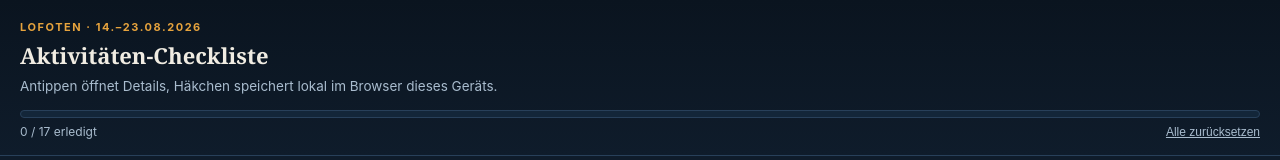
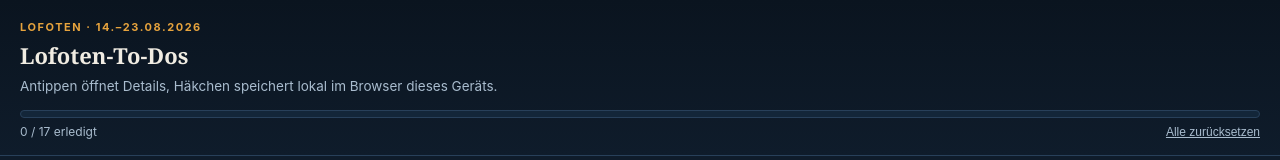
Before and after one commit to ebol341/lofoten-to-dos, a plain HTML site: page index.html in a window 1280 px wide. Shown: the top 160 px of the page. Drawn offline with Linux system fonts and the light colour scheme.

Commit message:
Add files via upload

```diff
--- a/index.html
+++ b/index.html
@@ -75,7 +75,7 @@
 <body>
 <header>
   <div class="eyebrow">Lofoten · 14.–23.08.2026</div>
-  <h1>Aktivitäten-Checkliste</h1>
+  <h1>Lofoten-To-Dos</h1>
   <div class="sub">Antippen öffnet Details, Häkchen speichert lokal im Browser dieses Geräts.</div>
   <div class="progress-wrap">
     <div class="progress-track"><div class="progress-bar" id="progressBar"></div></div>
```
